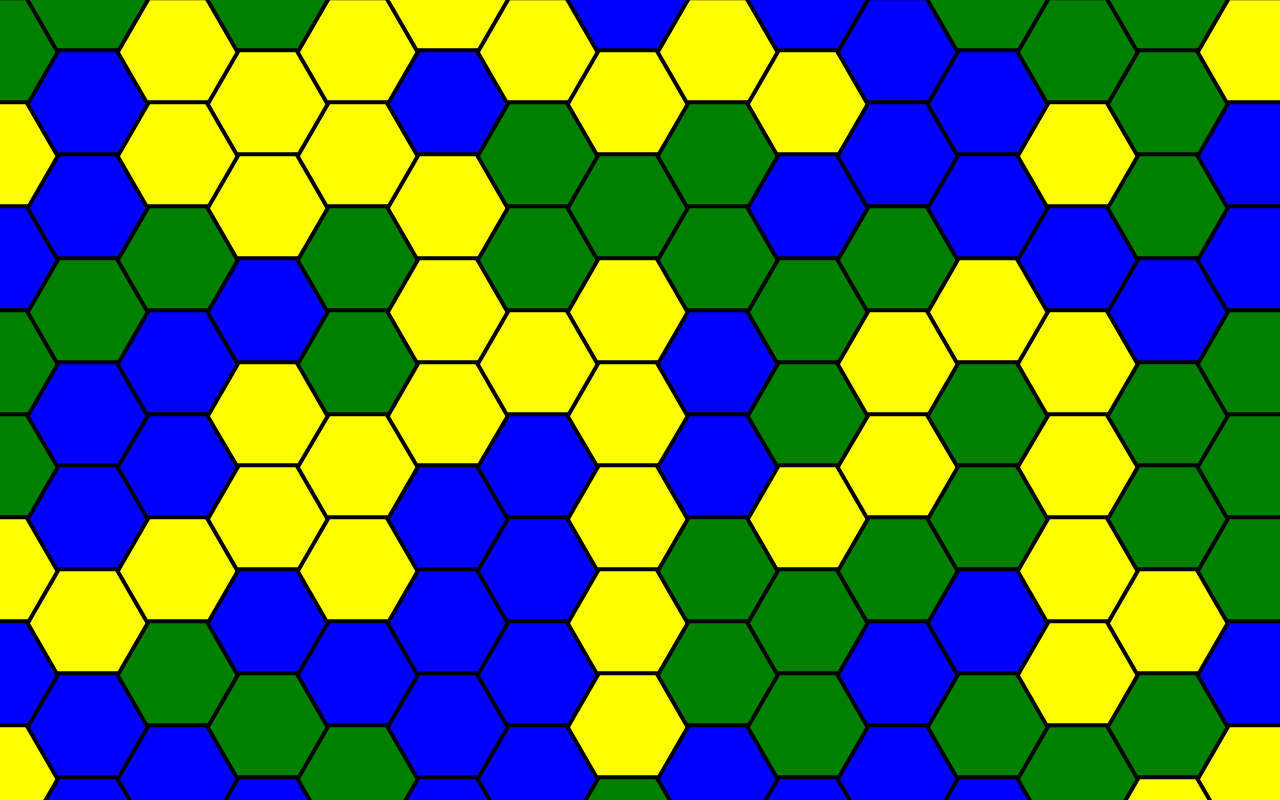
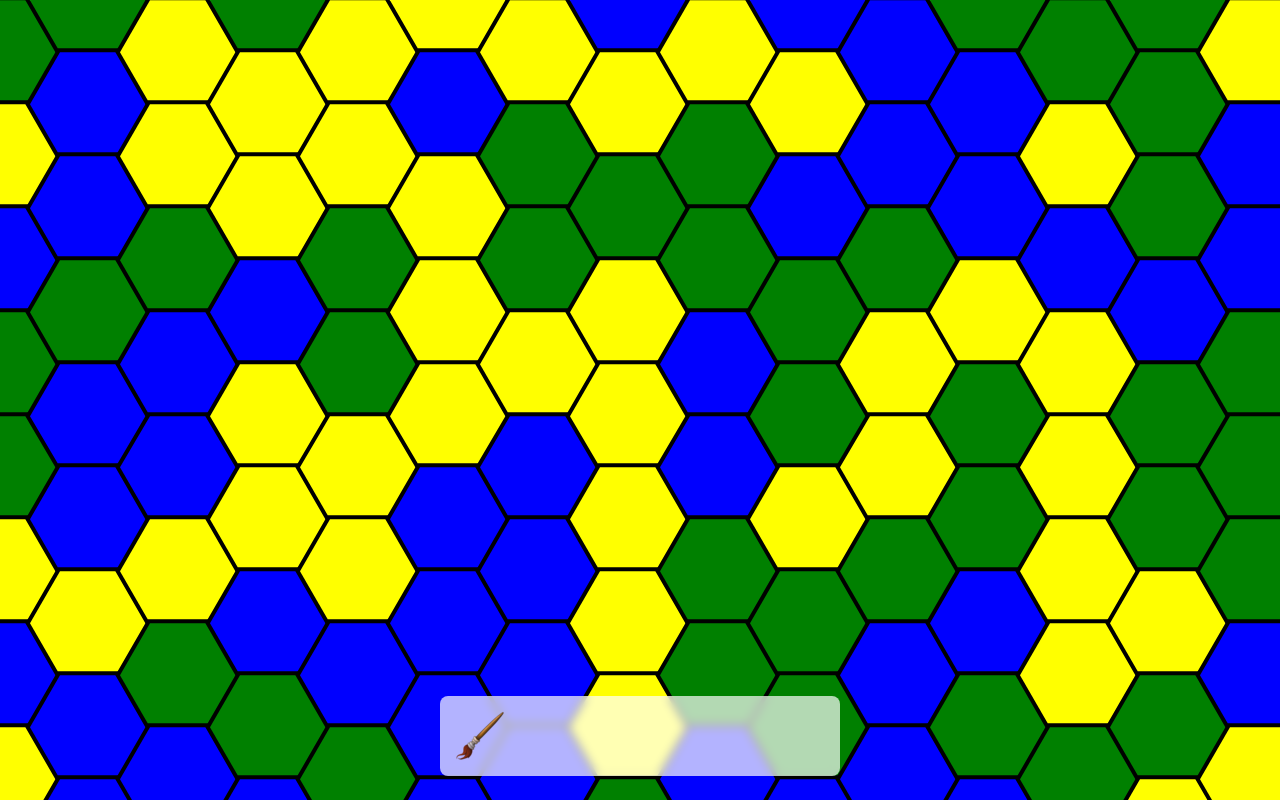
Before and after one commit to jobsturm/mappy, a Vue app: page / in a window 1280 px wide. Built offline with nearby package versions, Linux system fonts and the light colour scheme.

Commit message:
Added beginings of toolbar

```diff
--- /dev/null
+++ b/src/components/toobar/Toolbar.vue
@@ -0,0 +1,21 @@
+<script setup>
+  import PaintBrush from './tools/painbrush/PaintBrush.vue';
+</script>
+
+<template>
+  <div class="toolbar">
+    <paint-brush/>
+  </div>
+</template>
+
+<style scoped>
+  .toolbar {
+    width: 400px;
+    height: 80px;
+    background-color: rgba(255,255,255, 0.7);
+    backdrop-filter: blur(5px);
+    /* border: 1px solid rgba(0,0,0,.3); */
+    border-radius: 8px;
+    overflow: hidden;
+  }
+</style>
--- /dev/null
+++ b/src/components/toobar/tools/painbrush/PaintBrush.vue
@@ -0,0 +1,24 @@
+<script setup>
+  const handleClick = () => {
+    // handle button click logic here
+  }
+</script>
+
+<template>
+  <button @click="handleClick">
+    <img src="@/assets/icons/paintbrush-icon.png"/>
+  </button>
+</template>
+
+<style lang="css" scoped>
+  button {
+    width: 80px;
+    height: 80px;
+    border: 0px;
+    border-radius: 8px;
+    background: transparent;
+  }
+  button:hover {
+    background-color: white;
+  }
+</style>
--- a/src/views/HomeView.vue
+++ b/src/views/HomeView.vue
@@ -1,10 +1,12 @@
 <script setup lang="ts">
   import HexagonCanvas from "../components/hexagon-canvas/HexagonCanvas.vue";
+  import Toolbar from '../components/toobar/Toolbar.vue';
 </script>
 
 <template>
   <main>
-    <HexagonCanvas/>
+    <HexagonCanvas class="main__hexagon-canvas"/>
+    <Toolbar class="main__toolbar"/>
   </main>
 </template>
 
@@ -13,4 +15,11 @@
     width: 100%;
     height: 100%;
   }
+  .main__toolbar {
+    position: absolute;
+    bottom: 0px;
+    left: 50%;
+    bottom: 24px;
+    transform: translateX(-50%);
+  }
 </style>
```
Also changed, not shown: src/assets/icons/paintbrush-icon.png (added).
